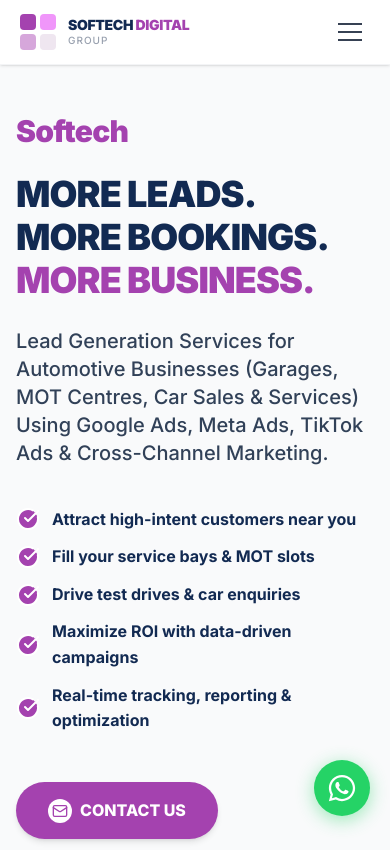
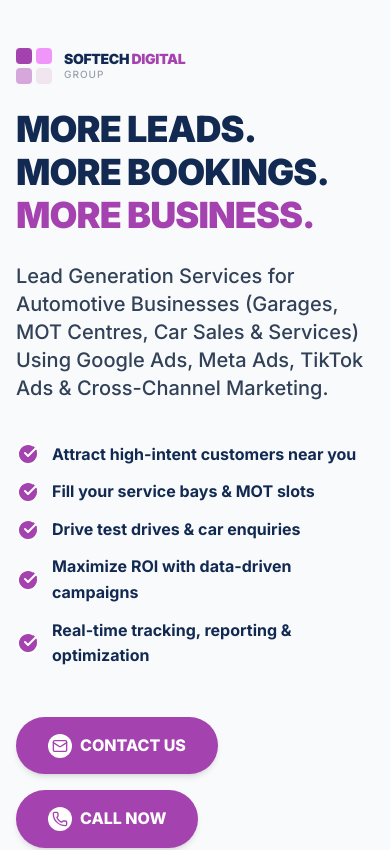
Before and after one commit to Waqar6489/Softect-Digital-group, a React (Vite) app in the folder Frontend/: page /services/AutomotiveServices in a window 390 px wide. Shown: the top 850 px of the page. Built offline with nearby package versions, Linux system fonts and the light colour scheme.

Commit message:
change in automotive page

```diff
--- a/Frontend/src/App.jsx
+++ b/Frontend/src/App.jsx
@@ -74,11 +74,12 @@
 function App() {
   const { pathname } = useLocation();
   const isAdmin = pathname === '/blog-admin';
+  const Automotive = pathname === '/services/AutomotiveServices';
 
   return (
     <div className="App">
       <ScrollToTop />
-      {!isAdmin && <Header />}
+      {!(isAdmin,Automotive) && <Header />}
       <Routes>
         <Route path='/' element={<Home />} />
         <Route path="/services" element={<Services />} />
@@ -111,8 +112,8 @@
         <Route path="/blog-admin" element={<BlogAdmin />} />
         <Route path="*" element={<ErrorPage />} />
       </Routes>
-      {!isAdmin && <Footer />}
-      <WhatsAppButton />
+      {!(isAdmin,Automotive) && <Footer />}
+      {!(isAdmin,Automotive) && <WhatsAppButton />}
     </div>
   )
 }
--- a/Frontend/src/Components/Footer.jsx
+++ b/Frontend/src/Components/Footer.jsx
@@ -15,7 +15,7 @@
         <div className='flex flex-col gap-4 w-full max-w-xs'>
           <Logo dark={true} />
           <p className='text-sm text-[#adb4b4] leading-relaxed'>
-            Building world-class digital products since 2015. Pakistan's #1 software house.
+            Building world-class digital products since 2024. Pakistan's #1 software house.
           </p>
           <div className='flex gap-3 mt-2'>
             {[
--- a/Frontend/src/Components/Pages/Services_pages/AutomotiveServices.jsx
+++ b/Frontend/src/Components/Pages/Services_pages/AutomotiveServices.jsx
@@ -2,8 +2,7 @@
 import { CheckCircle, Phone, Mail, ChevronLeft, ChevronRight, BarChart3, Target, Layers } from 'lucide-react';
 import { FaTiktok,FaFacebookF,FaLinkedin,FaPager, FaInstagram, FaCarSide  } from "react-icons/fa";
 import { Link } from 'react-router-dom';
-
-
+import Logo from '../../Headers/logo';
 
 export default function AutomotiveServices() {
   const [formData, setFormData] = useState({
@@ -31,7 +30,7 @@
       <section className="max-w-7xl mx-auto px-4 py-12 lg:py-20 grid grid-cols-1 lg:grid-cols-12 gap-12 items-start">
         {/* Left Column: Heading & Hook */}
         <div className="lg:col-span-7 space-y-6">
-          <span className="text-[#a442af] font-black text-3xl tracking-tight block">Softech</span>
+          <span className="  block"><Logo/></span>
           <h1 className="text-4xl md:text-6xl font-black uppercase tracking-tight leading-none text-[#122a52]">
             More Leads.<br />
             More Bookings.<br />
@@ -60,12 +59,12 @@
 
           {/* CTA Buttons */}
           <div className="flex flex-wrap gap-4 pt-6">
-           <Link to = "/contact">
-            <button className="bg-[#a442af] hover:bg-[#782281] text-white font-extrabold uppercase px-8 py-4 rounded-full flex items-center gap-2 transition-all shadow-md">
+
+            <a href='#form' className="bg-[#a442af] hover:bg-[#782281] text-white font-extrabold uppercase px-8 py-4 rounded-full flex items-center gap-2 transition-all shadow-md md:hidden">
               <span className="bg-white text-[#a442af] rounded-full p-1"><Mail size={16} /></span>
               Contact Us
-            </button>
-           </Link>
+            </a>
+
             <a href='tel:+92 330 4450030' className="bg-[#a442af] hover:bg-[#782281] text-white font-extrabold uppercase px-8 py-4 rounded-full flex items-center gap-2 transition-all shadow-md">
               <span className="bg-white text-[#a442af] rounded-full p-1"><Phone size={16} /></span>
               Call Now
@@ -74,7 +73,7 @@
         </div>
 
         {/* Right Column: Lead Form */}
-        <div className="lg:col-span-5 border-4 border-[#a442af] rounded-2xl p-6 bg-white shadow-xl relative">
+        <div id='form' className="lg:col-span-5 border-4 border-[#a442af] rounded-2xl p-6 bg-white shadow-xl relative">
           <div className="text-center mb-6">
             <h2 className="text-xl font-black uppercase tracking-tight text-[#122a52]">Get More Qualified</h2>
             <h2 className="text-2xl font-black uppercase tracking-tight text-[#a442af]">Automotive Leads</h2>
@@ -128,14 +127,14 @@
               We help garages, MOT centres and car dealerships generate high-quality leads through Google Ads, Meta Ads, TikTok Ads, and cross-channel strategies.
             </p>
             <p className="text-slate-600 font-medium">
-              Whether you need more MOT bookings, service appointments or car sales enquiries—we build targeted campaigns that bring in customers actively searching for your services.
+              Whether you need more MOT bookings, service appointments or car sales enquiries, we build targeted campaigns that bring in customers actively searching for your services.
             </p>
-           <Link to="/contact">
-            <button className="bg-[#a442af] hover:bg-[#782281] text-white font-extrabold uppercase px-6 py-3 rounded-full flex items-center gap-2 transition-all">
+
+            <a href='#form' className="bg-[#a442af] w-49 hover:bg-[#782281] text-white font-extrabold uppercase px-6 py-3 rounded-full flex items-center gap-2 transition-all">
               <span className="bg-white text-[#a442af] rounded-full p-1"><Mail size={14} /></span>
               Contact Us
-            </button>
-           </Link>
+            </a>
+
           </div>
 
           <div className="lg:col-span-7 relative h-full min-h-[400px]">
@@ -246,11 +245,11 @@
           </div>
 
           <div className="flex flex-wrap justify-center gap-4 pt-8">
-          <Link to="/contact">
-            <button className="bg-[#a442af] hover:bg-[#782281] text-white font-extrabold uppercase px-6 py-3 rounded-full flex items-center gap-2 transition-all text-sm">
+
+            <a href='#form' className="bg-[#a442af] hover:bg-[#782281] text-white font-extrabold uppercase px-6 py-3 rounded-full flex items-center gap-2 transition-all text-sm">
               <span className="bg-white text-[#a442af] rounded-full p-1"><Mail size={12} /></span> Contact Us
-            </button>
-          </Link>
+            </a>
+
             <a href='tel:+92 330 4450030' className="bg-[#a442af] hover:bg-[#782281] text-white font-extrabold uppercase px-6 py-3 rounded-full flex items-center gap-2 transition-all text-sm">
               <span className="bg-white text-[#a442af] rounded-full p-1"><Phone size={12} /></span> Call Now
             </a>
@@ -281,12 +280,12 @@
             <h2 className="text-2xl md:text-3xl font-black uppercase tracking-tight">Ready to drive more leads & grow your automotive business?</h2>
             <p className="font-bold text-purple-100">More Bookings. More Sales. More Revenue. Book Your Free Lead Generation Strategy Session Today!</p>
           </div>
-        <Link to="/contact">
-           <button className="bg-white text-[#a442af] hover:bg-red-50 font-black uppercase px-8 py-4 rounded-full flex items-center gap-2 transition-all whitespace-nowrap shadow-lg">
+
+           <a href='#form' className="bg-white text-[#a442af] hover:bg-purple-50 font-black uppercase px-8 py-4 rounded-full flex items-center gap-2 transition-all whitespace-nowrap shadow-lg">
             <span className="bg-[#a442af] text-white rounded-full p-1"><Mail size={16} /></span>
             Contact Us
-           </button>
-        </Link>
+           </a>
+
         </div>
       </section>
     </div>
```
